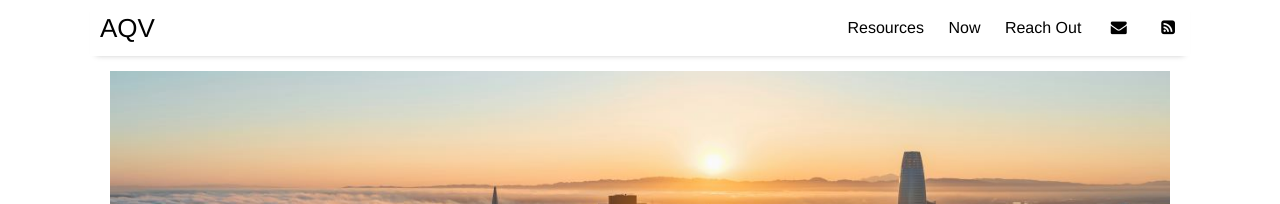
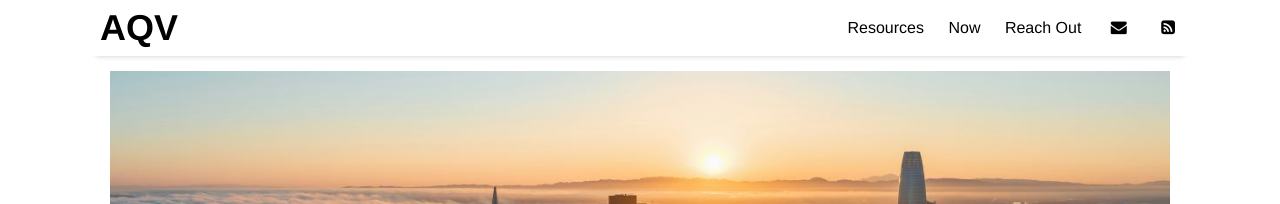
Before and after one commit to aqv-us/aqv-us, a Jekyll site: the page built from index.html, in a window 1280 px wide. Shown: the top 204 px of the page. Built offline with Jekyll 4.4.1, drawn with Linux system fonts in a browser that asks for light colours; nearby versions of some CDN libraries; the list of posts is cut into pages by our own code.

Commit message:
Update _header.scss

```diff
--- a/_sass/_header.scss
+++ b/_sass/_header.scss
@@ -20,8 +20,8 @@
   text-decoration: none;
 }
 .site-title {
-  font-size: 26px;
-  font-weight: 400;
+  font-size: 36px;
+  font-weight: 800;
   line-height: 56px;
   margin-bottom: 0;
   margin-top: 0;
```
